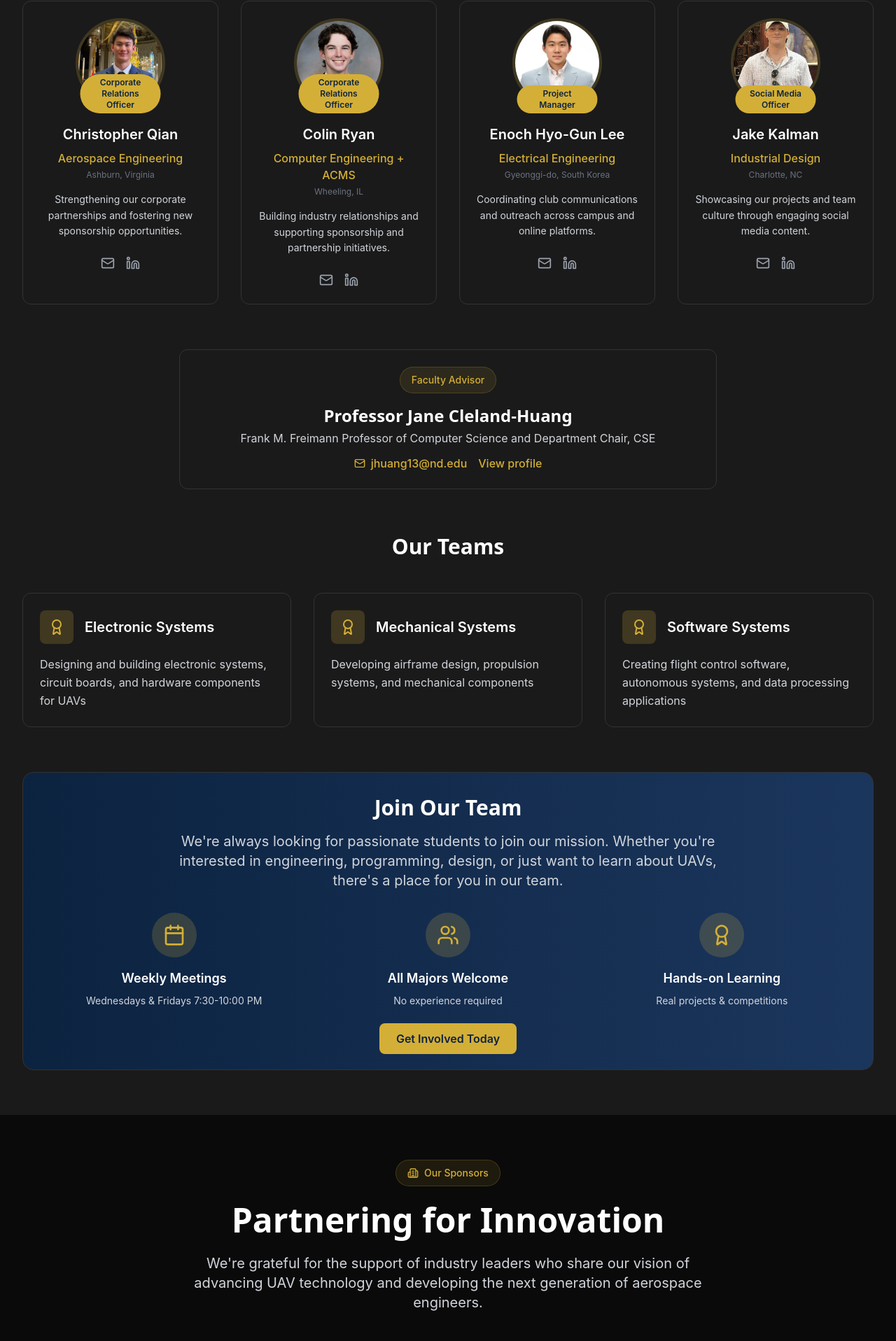
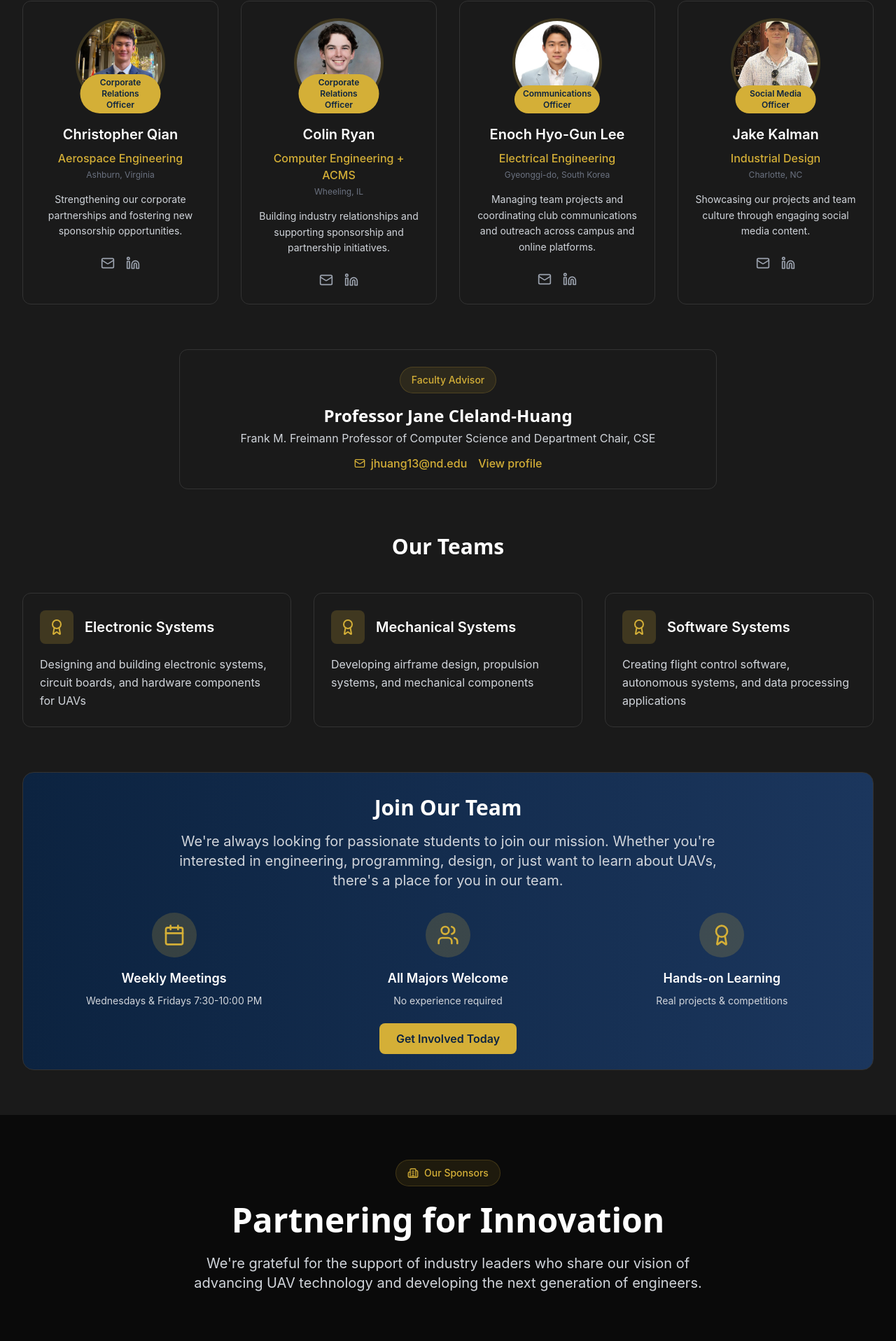
Before and after one commit to jgranda1999/uavnd-website, a React (Create React App) app: page / in a window 1280 px wide. Shown: the part 5880-7796 px from the top of the page at 70% size. Built offline with nearby package versions, Linux system fonts and the light colour scheme.

Commit message:
Adding email and linkedins

```diff
--- a/src/components/Sponsors.tsx
+++ b/src/components/Sponsors.tsx
@@ -81,7 +81,7 @@ const Sponsors: React.FC = () => {
             Partnering for Innovation
           </h2>
           <p className="text-xl text-gray-300 max-w-3xl mx-auto">
-            We're grateful for the support of industry leaders who share our vision of advancing UAV technology and developing the next generation of aerospace engineers.
+            We're grateful for the support of industry leaders who share our vision of advancing UAV technology and developing the next generation of engineers.
           </p>
         </div>
 
--- a/src/components/Team.tsx
+++ b/src/components/Team.tsx
@@ -19,8 +19,8 @@ const Team: React.FC = () => {
 			location: "Sarasota, FL",
 			image: fabianImage,
 			bio: "Leading UAV ND with a passion for mechanical systems and financial management, driving our club's mission forward.",
-			linkedin: "#",
-			email: "fortega@nd.edu"
+			linkedin: "https://www.linkedin.com/in/fabian-ortega05/",
+			email: "fortega2@nd.edu"
 		},
 		{
 			name: "Minjae Kim",
@@ -30,8 +30,8 @@ const Team: React.FC = () => {
 			location: "Tamuning, GU",
 			image: minjaeImage,
 			bio: "Expert in electrical systems and circuit design, supporting our technical projects and club operations.",
-			linkedin: "#",
-			email: "mkim@nd.edu"
+			linkedin: "https://www.linkedin.com/in/mjkim05/",
+			email: "mkim26@nd.edu"
 		},
 		{
 			name: "Winston Tumbelaka",
@@ -41,8 +41,8 @@ const Team: React.FC = () => {
 			location: "Jakarta, IDN",
 			image: winstonImage,
 			bio: "Ensuring the safety of all our operations while contributing to electrical engineering projects.",
-			linkedin: "#",
-			email: "wtumbelaka@nd.edu"
+			linkedin: "https://www.linkedin.com/in/winston-tumbelaka/",
+			email: "wtumbel2@nd.edu"
 		},
 		{
 			name: "Jonathan Granda",
@@ -52,8 +52,8 @@ const Team: React.FC = () => {
 			location: "Morristown, NJ",
 			image: jgImage,
 			bio: "Providing technical guidance and expertise in software development and international collaboration.",
-			linkedin: "#",
-			email: "jgranda@nd.edu"
+			linkedin: "https://www.linkedin.com/in/jonathan-granda-acaro/",
+			email: "jgrandaa@nd.edu"
 		}
 	];
 	// Additional leaders
@@ -66,8 +66,8 @@ const Team: React.FC = () => {
 			location: "Ashburn, Virginia",
 			image: chrisImage,
 			bio: "Strengthening our corporate partnerships and fostering new sponsorship opportunities.",
-			linkedin: "#",
-			email: "uavnd@nd.edu"
+			linkedin: "https://www.linkedin.com/in/christopher-w-qian/",
+			email: "cqian3@nd.edu"
 		},
 		{
 			name: "Colin Ryan",
@@ -77,19 +77,19 @@ const Team: React.FC = () => {
 			location: "Wheeling, IL",
 			image: colinImage,
 			bio: "Building industry relationships and supporting sponsorship and partnership initiatives.",
-			linkedin: "#",
-			email: "uavnd@nd.edu"
+			linkedin: "https://www.linkedin.com/in/colin-ryan18/",
+			email: "cryan32@nd.edu"
 		},
 		{
 			name: "Enoch Hyo-Gun Lee",
-			role: "Project Manager",
+			role: "Communications Officer",
 			major: "Electrical Engineering",
 			year: "",
 			location: "Gyeonggi-do, South Korea",
 			image: enochImage,
-			bio: "Coordinating club communications and outreach across campus and online platforms.",
-			linkedin: "#",
-			email: "uavnd@nd.edu"
+			bio: "Managing team projects and coordinating club communications and outreach across campus and online platforms.",
+			linkedin: "https://www.linkedin.com/in/enoch-hyo-gun-lee/",
+			email: "elee26@nd.edu"
 		},
 		{
 			name: "Jake Kalman",
@@ -99,8 +99,8 @@ const Team: React.FC = () => {
 			location: "Charlotte, NC",
 			image: jakeImage,
 			bio: "Showcasing our projects and team culture through engaging social media content.",
-			linkedin: "#",
-			email: "uavnd@nd.edu"
+			linkedin: "https://www.linkedin.com/in/jakekalman0073/",
+			email: "jkalman@nd.edu"
 		}
 	);
 
```
